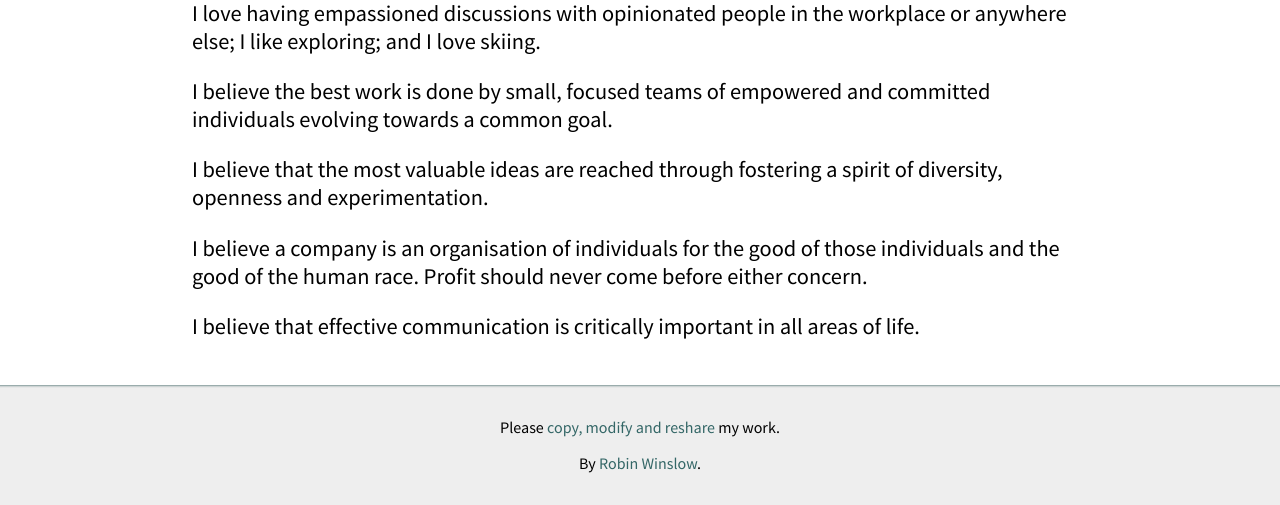
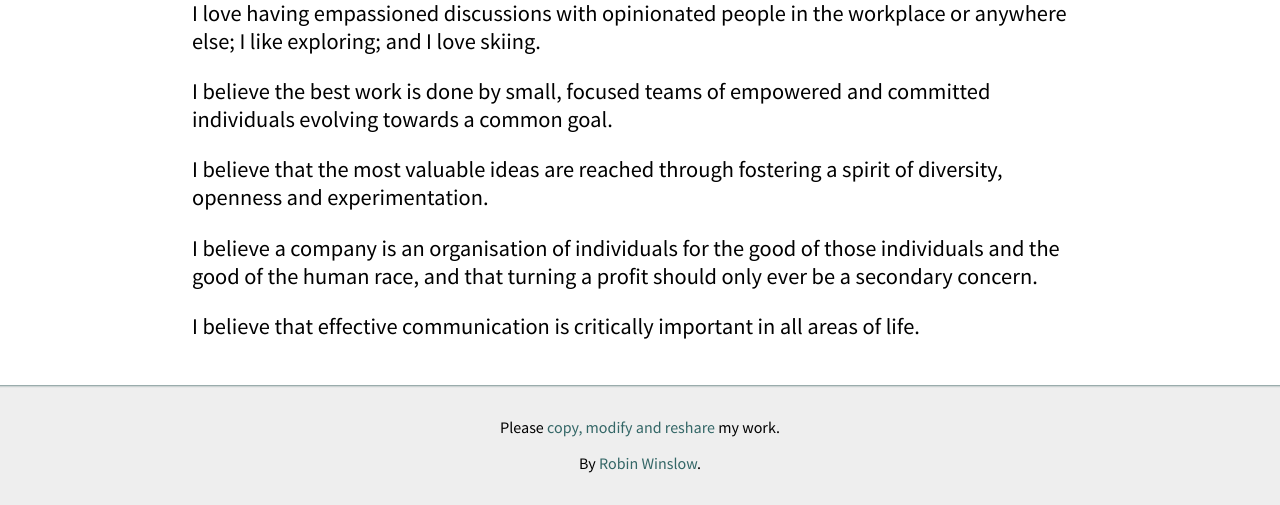
Before and after one commit to nottrobin/cv.robinwinslow.uk, a Django app: template cv/templates/cv/about-me.html in a window 1280 px wide. Shown: the part 820-1325 px from the top of the page. Run offline with Django 3.2, Linux system fonts and the light colour scheme; the template is opened without the code that fills it, so the values that code supplies are empty; some libraries are stand-ins or nearby versions.

Commit message:
Reword "about-me"
That bit about companies not being for profit.

```diff
--- a/cv/templates/cv/about-me.html
+++ b/cv/templates/cv/about-me.html
@@ -22,7 +22,7 @@ I believe the best work is done by small, focused teams of empowered and committ
 
 I believe that the most valuable ideas are reached through fostering a spirit of diversity, openness and experimentation.
 
-I believe a company is an organisation of individuals for the good of those individuals and the good of the human race. Profit should never come before either concern.
+I believe a company is an organisation of individuals for the good of those individuals and the good of the human race, and that turning a profit should only ever be a secondary concern.
 
 I believe that effective communication is critically important in all areas of life.
 
```
